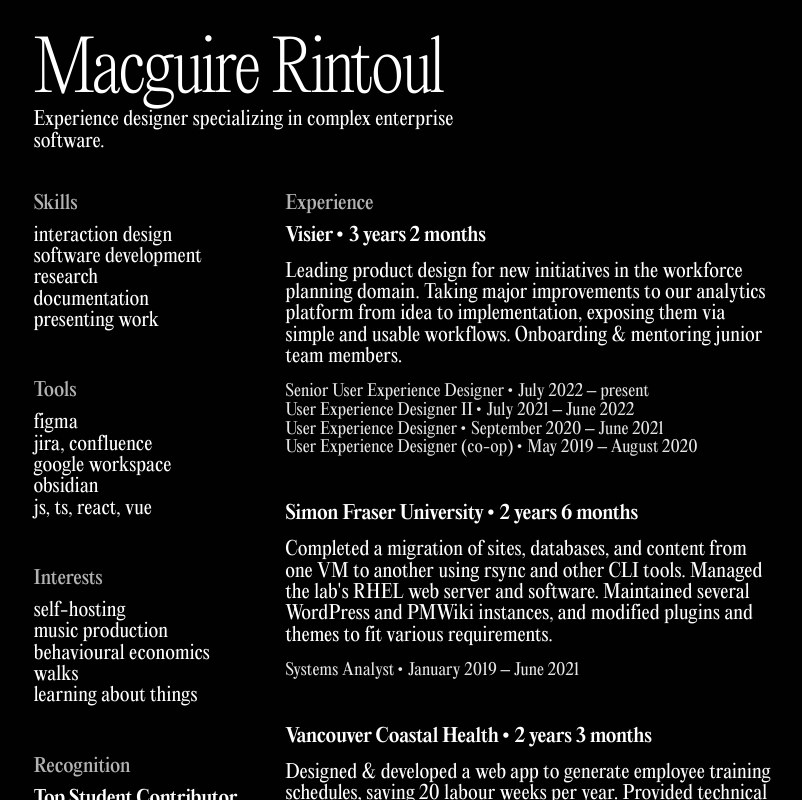
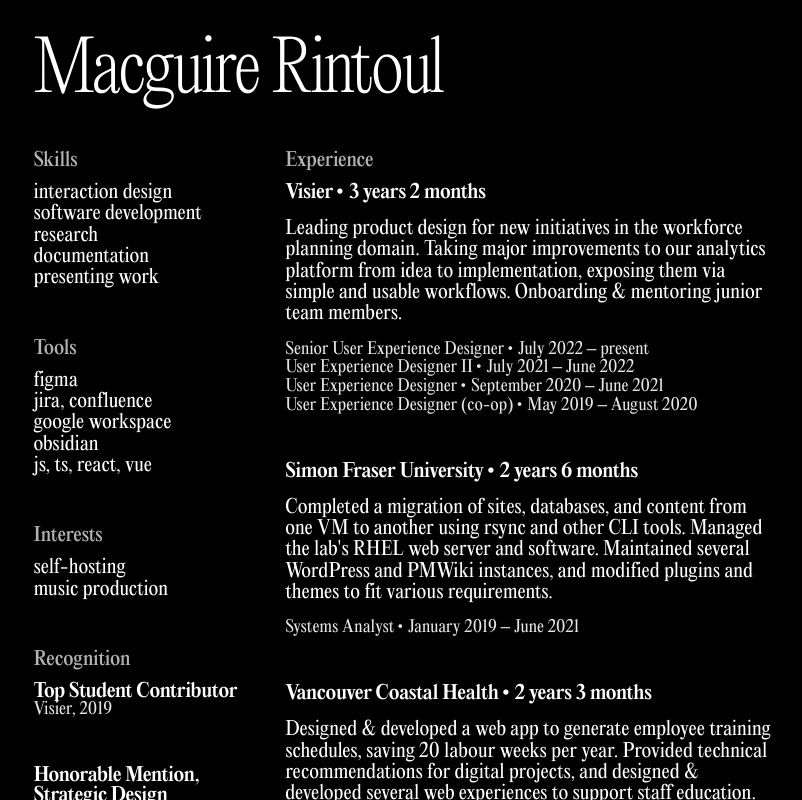
Before and after one commit to macguirerintoul/macguire.me, a Next.js app: page /utility/resume in a window 1280 px wide. Shown: the top 800 px of the page, without its empty margins (5-807 px from the left). Built offline with nearby package versions, Linux system fonts and the light colour scheme.

Commit message:
fix resume

```diff
--- a/content/resume.yaml
+++ b/content/resume.yaml
@@ -91,9 +91,6 @@
 interests:
   - self-hosting
   - music production
-  - behavioural economics
-  - walks
-  - learning about things
 tools:
   - figma
   - jira, confluence
--- a/pages/api/ogimage.tsx
+++ b/pages/api/ogimage.tsx
@@ -5,7 +5,7 @@
 	runtime: "edge",
 };
 
-export default function handler(req: NextRequest) {
+export default async function handler(req: NextRequest) {
 	try {
 		const { searchParams } = new URL(req.url);
 
--- a/pages/utility/resume.tsx
+++ b/pages/utility/resume.tsx
@@ -21,7 +21,6 @@
 		<div className="resume-page">
 			<div className="header">
 				<h1>Macguire Rintoul</h1>
-				<p>Experience designer specializing in complex enterprise software.</p>
 			</div>
 			<Resume resume={props.resume} />
 		</div>
--- a/styles/classes.scss
+++ b/styles/classes.scss
@@ -506,7 +506,7 @@
 
 .resume-page {
   font-weight: 400;
-  color: var(--level10);
+  color: var(--level1);
   width: 8.5in;
   padding: 0.4in;
   display: grid;
```
Also changed, not shown: 1 other file (tests, documents, lock files or other folders).
